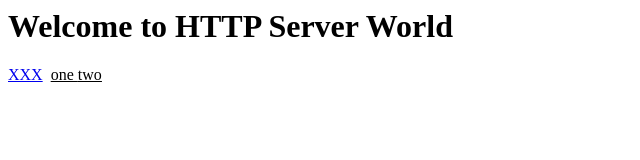
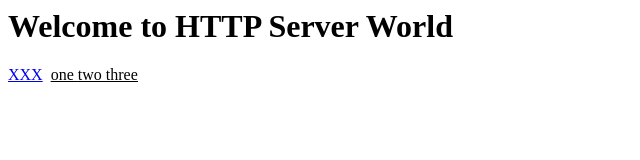
Before and after one commit to t-ataku/httphello, a plain HTML site: page index.html in a window 1280 px wide. Shown: the full height of the page, 0-640 px from the left. Drawn offline with Linux system fonts and the light colour scheme.

Commit message:
more item was added

```diff
--- a/index.html
+++ b/index.html
@@ -8,6 +8,7 @@
 <list>
 <U>one
 <U>two
+<U>three
 </list>
 </body>
 </html>
```
